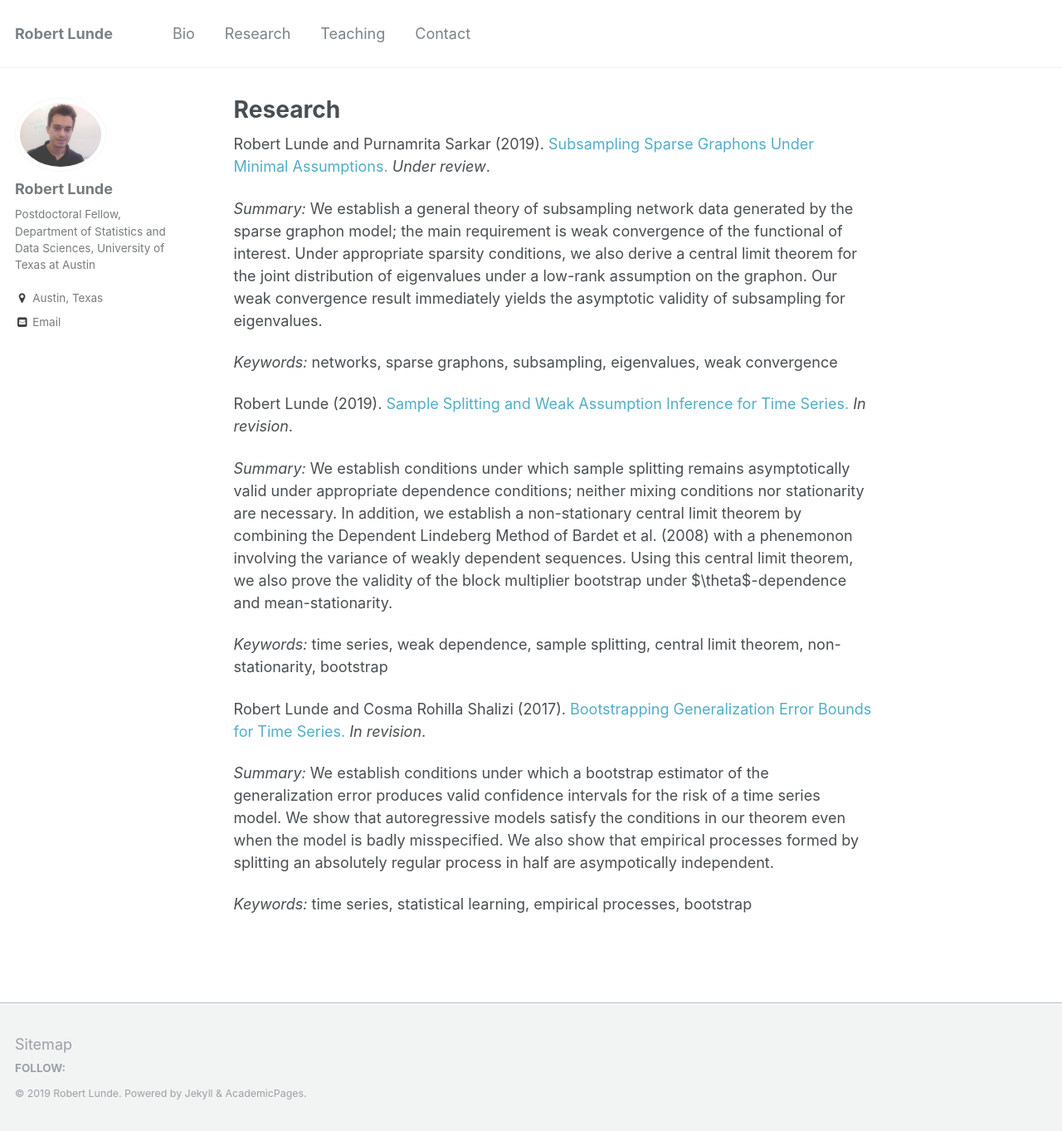
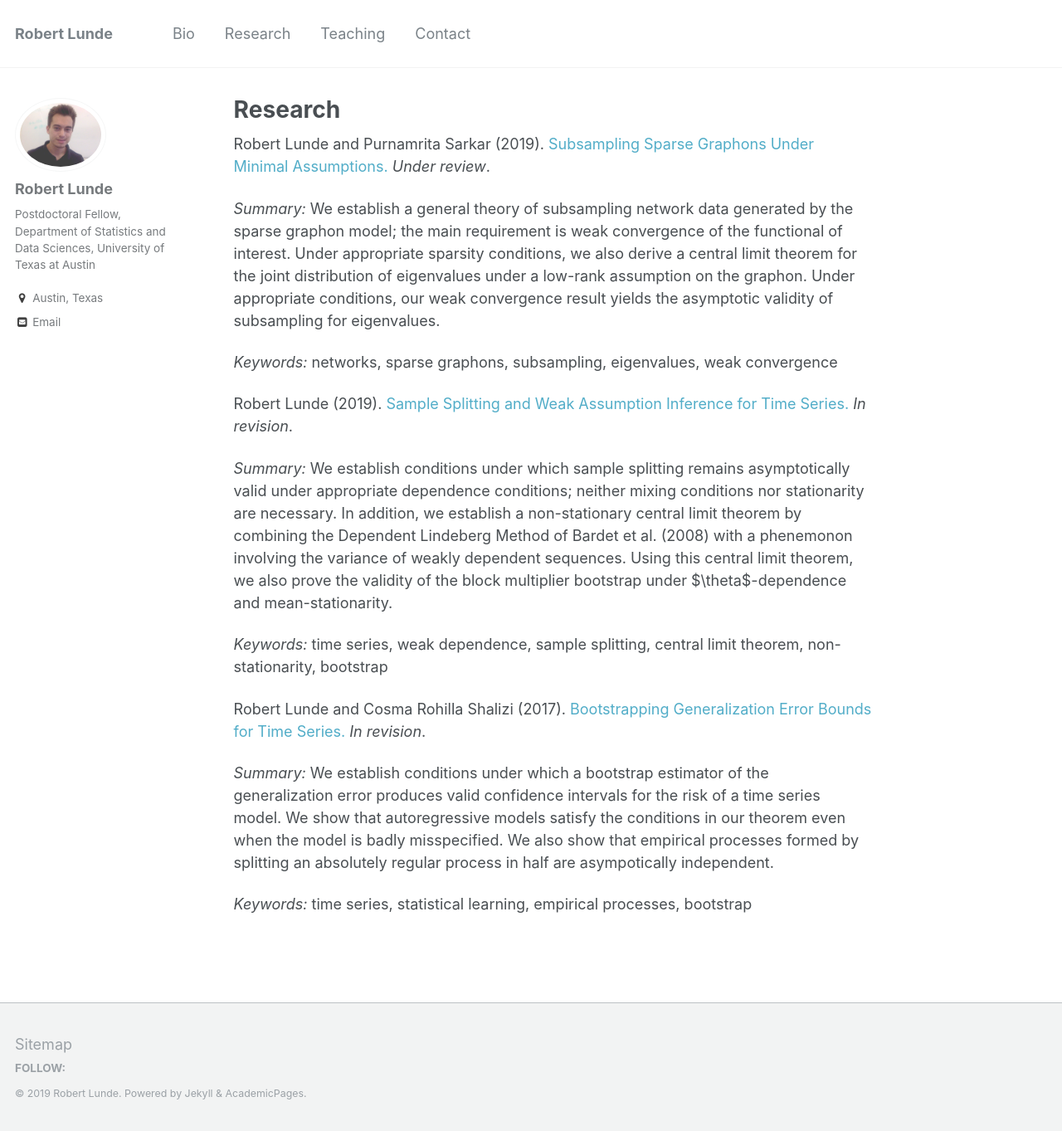
Before and after one commit to rslunde/rslunde.github.io, a Jekyll site: the page built from _pages/research.md, in a window 1280 px wide and 1363 px high. Shown: the whole window at 83% size. Built offline with Jekyll 4.4.1, drawn with Linux system fonts in a browser that asks for light colours.

Commit message:
change to subsampling blurb

```diff
--- a/_pages/research.md
+++ b/_pages/research.md
@@ -8,7 +8,7 @@ Robert Lunde and Purnamrita Sarkar (2019). [Subsampling Sparse Graphons Under Mi
 <i>Summary:</i> We establish a general theory of subsampling network data generated by the sparse
 graphon model; the main requirement is weak convergence of the functional of interest. Under appropriate
 sparsity conditions, we also derive a central limit theorem for the joint distribution of eigenvalues under a
-low-rank assumption on the graphon.  Our weak convergence result immediately yields the asymptotic validity of subsampling for eigenvalues.
+low-rank assumption on the graphon.  Under appropriate conditions, our weak convergence result yields the asymptotic validity of subsampling for eigenvalues.
 
 <i>Keywords:</i> networks, sparse graphons, subsampling, eigenvalues, weak convergence
 
```
Also changed, not shown: 2 other files.
